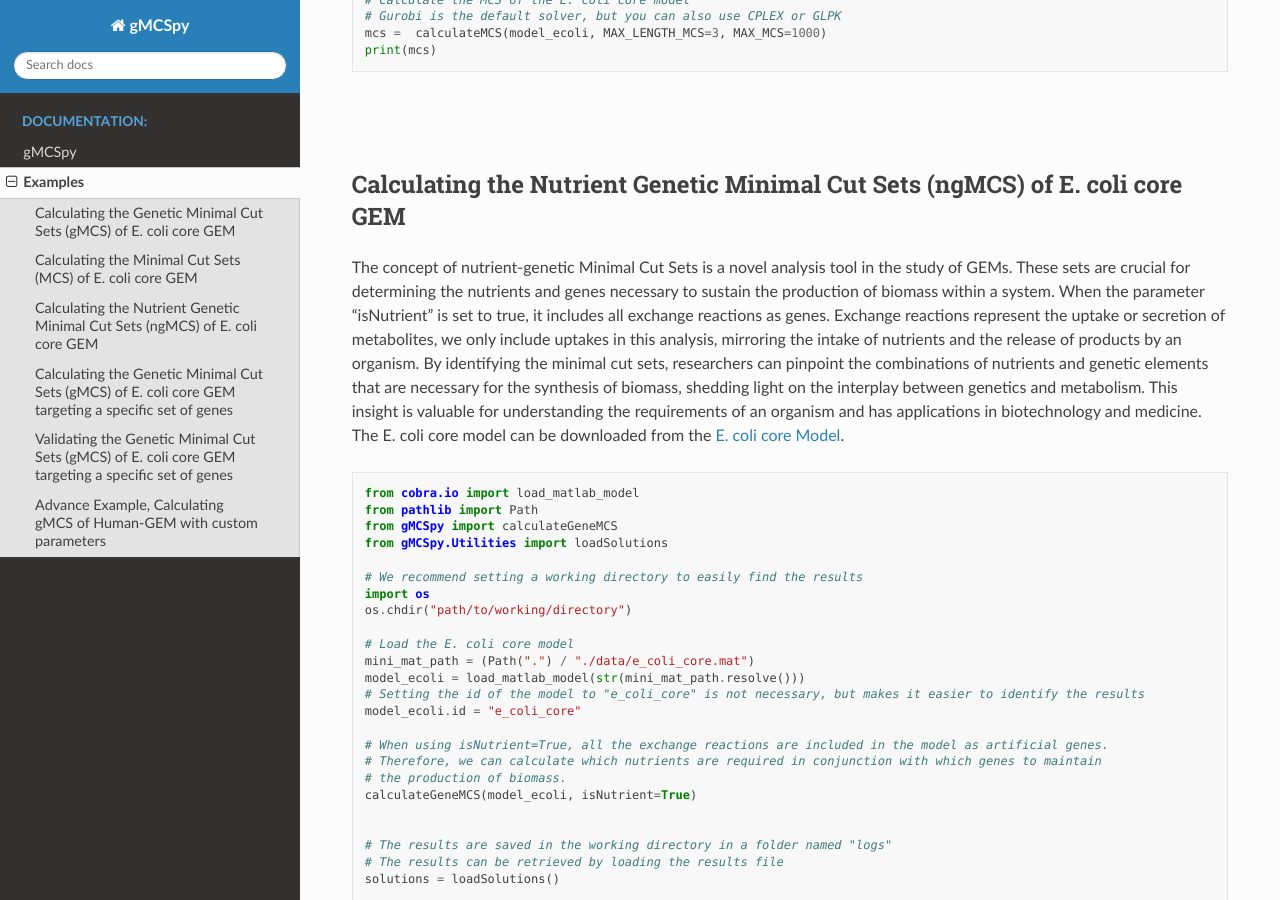
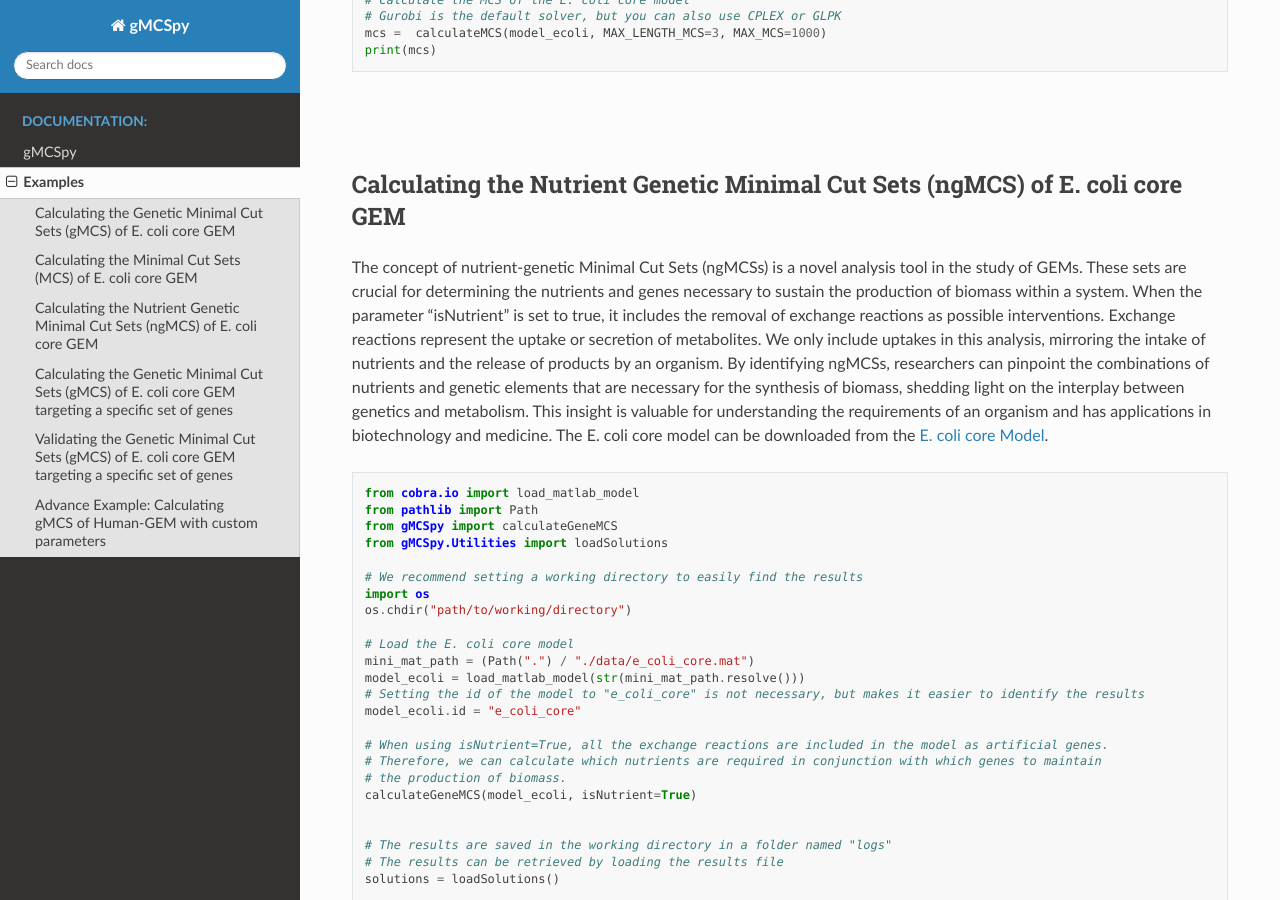
Before and after one commit to PlanesLab/gMCSpy, a Sphinx documentation site: the page built from docs/examples.rst, in a window 1280 px wide and 900 px high, scrolled down 1344 px. Built offline with Sphinx 7.4.7 and the Read the Docs theme 2.0.0, drawn with Linux system fonts in a browser that asks for light colours; pages that are not in the unit, such as notebooks, are missing from menus; some of the changed text lies outside the part shown.

Commit message:
Updated the docs/examples.rst file

```diff
--- a/docs/examples.rst
+++ b/docs/examples.rst
@@ -1,7 +1,7 @@
 Examples
 ===========================
 
-Here we present a set of example of how to use gMCSpy with genome-scale metabolic models (GEMS).
+Here we present a set of examples of how to use gMCSpy with genome-scale metabolic models (GEMS).
 
 .. toctree::
    :maxdepth: 2
@@ -11,7 +11,7 @@ Here we present a set of example of how to use gMCSpy with genome-scale metaboli
 Calculating the Genetic Minimal Cut Sets (gMCS) of E. coli core GEM
 ---------------------------------------------------------------------------
 
-To replicate this example, make sure you have completed the `installation guide <installation.rst>`_, the E. coli core model can be downloaded from the `E. coli core Model <http://bigg.ucsd.edu/models/e_coli_core>`_. The following code-block shows how to calculate the gMCS of the E. coli core model.
+To replicate this example, make sure you have completed the `installation guide <installation.rst>`_, The E. coli core model can be downloaded from the `E. coli core Model <http://bigg.ucsd.edu/models/e_coli_core>`_. The following code-block shows how to calculate the gMCS of the E. coli core model.
 
 .. code-block:: python
 
@@ -79,7 +79,7 @@ To replicate this example, make sure you have completed the `installation guide
 Calculating the Nutrient Genetic Minimal Cut Sets (ngMCS) of E. coli core GEM
 ------------------------------------------------------------------------------------
 
-The concept of nutrient-genetic Minimal Cut Sets is a novel analysis tool in the study of GEMs. These sets are crucial for determining the nutrients and genes necessary to sustain the production of biomass within a system. When the parameter "isNutrient" is set to true, it includes all exchange reactions as genes. Exchange reactions represent the uptake or secretion of metabolites, we only include uptakes in this analysis, mirroring the intake of nutrients and the release of products by an organism. By identifying the minimal cut sets, researchers can pinpoint the combinations of nutrients and genetic elements that are necessary for the synthesis of biomass, shedding light on the interplay between genetics and metabolism. This insight is valuable for understanding the requirements of an organism and has applications in biotechnology and medicine.
+The concept of nutrient-genetic Minimal Cut Sets (ngMCSs) is a novel analysis tool in the study of GEMs. These sets are crucial for determining the nutrients and genes necessary to sustain the production of biomass within a system. When the parameter “isNutrient” is set to true, it includes the removal of exchange reactions as possible interventions. Exchange reactions represent the uptake or secretion of metabolites. We only include uptakes in this analysis, mirroring the intake of nutrients and the release of products by an organism. By identifying ngMCSs, researchers can pinpoint the combinations of nutrients and genetic elements that are necessary for the synthesis of biomass, shedding light on the interplay between genetics and metabolism. This insight is valuable for understanding the requirements of an organism and has applications in biotechnology and medicine.
 The E. coli core model can be downloaded from the `E. coli core Model <http://bigg.ucsd.edu/models/e_coli_core>`_.
 
 .. code-block:: python
@@ -229,7 +229,7 @@ To validate that the actual solutions are minimal cut sets we have include a fun
 |
 |
 
-Advance Example, Calculating gMCS of Human-GEM with custom parameters
+Advance Example: Calculating gMCS of Human-GEM with custom parameters
 ----------------------------------------------------------------------
 
 In this example we will calculate all gMCSs up to length 4 of the `Human-GEM <https://github.com/SysBioChalmers/Human-GEM/releases>`_, using cplex and increasing the time limit to 1e5.
```
Also changed, not shown: playground.py (deleted, +0 -21 lines).
